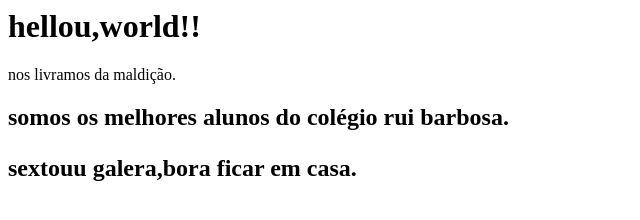
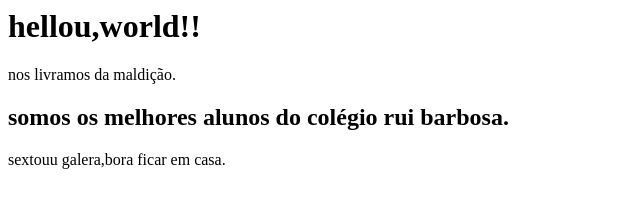
Before and after one commit to vitoriagabrielly/meuprimeirorepositorio, a plain HTML site: page index.html in a window 1280 px wide. Shown: the whole page, without its empty margins (0-640 px from the left). Drawn offline with Linux system fonts and the light colour scheme.

Commit message:
Update index.html

```diff
--- a/index.html
+++ b/index.html
@@ -1,4 +1,4 @@
 <h1>hellou,world!!</h1>
 <p>nos livramos da maldição.</p>
-<h2>somos os melhores alunos do colégio rui barbosa.<h2>
-<p> sextouu galera,bora ficar em casa.<p/>
+<h2>somos os melhores alunos do colégio rui barbosa.</h2>
+<p> sextouu galera,bora ficar em casa.</p>
```
